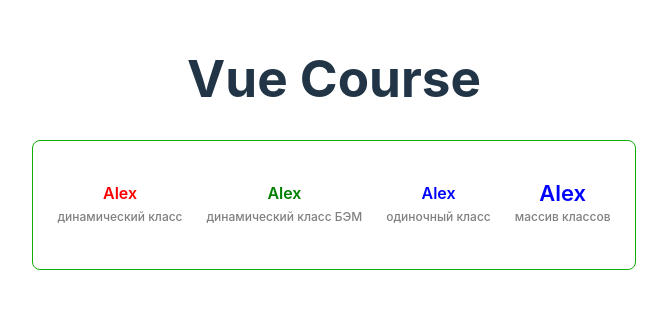
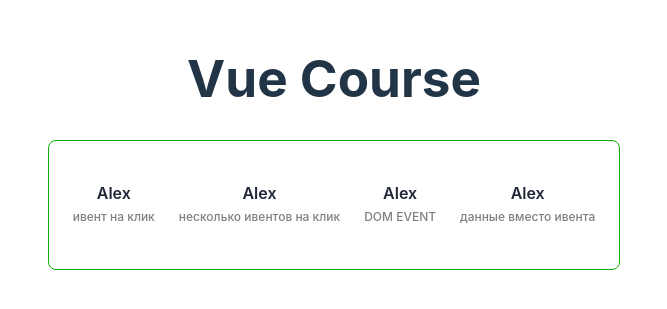
Before and after one commit to yudeek/vue-course, a Vue app: page / in a window 1280 px wide. Shown: the part 257-566 px from the top of the page, without its empty margins (306-973 px from the left). Built offline with nearby package versions, Linux system fonts and the light colour scheme.

Commit message:
on event

```diff
--- a/src/App.vue
+++ b/src/App.vue
@@ -3,7 +3,8 @@
   <!-- <TextNode /> -->
   <!-- <Conditional /> -->
   <!-- <DataBinding /> -->
-  <ClassBinding />
+  <!-- <ClassBinding /> -->
+  <OnEvent />
 </template>
 
 <script setup>
@@ -11,5 +12,6 @@
   import Conditional from '@/components/Conditional.vue';
   import DataBinding from '@/components/DataBinding.vue';
   import ClassBinding from '@/components/ClassBinding.vue';
+  import OnEvent from '@/components/OnEvent.vue';
 
 </script>
--- /dev/null
+++ b/src/components/OnEvent.vue
@@ -0,0 +1,42 @@
+<template>
+  <div class="wrap">
+    <!-- ивент на клик -->
+    <p class="content" @click="clickEvent">
+      <span class="text">Alex</span>
+      <span class="sub">ивент на клик</span>
+    </p>
+
+    <!-- несколько ивентов на клик -->
+    <p class="content" @click="clickEvent(), clickEventSecond()">
+      <span class="text">Alex</span>
+      <span class="sub">несколько ивентов на клик</span>
+    </p>
+
+    <!-- DOM EVENT -->
+    <p class="content" @click="domEvent">
+      <span class="text">Alex</span>
+      <span class="sub">DOM EVENT</span>
+    </p>
+
+    <!-- данные вместо ивента -->
+    <p class="content" @click="dataClick(10)">
+      <span class="text">Alex</span>
+      <span class="sub">данные вместо ивента</span>
+    </p>
+
+
+  </div>
+</template>
+
+<script setup>
+
+  const clickEvent = () => console.log('click');
+
+  const clickEventSecond = () => console.log('click second');
+
+  const domEvent = e => console.log(e);
+
+  const dataClick = age => console.log(age);
+
+
+</script>
```
